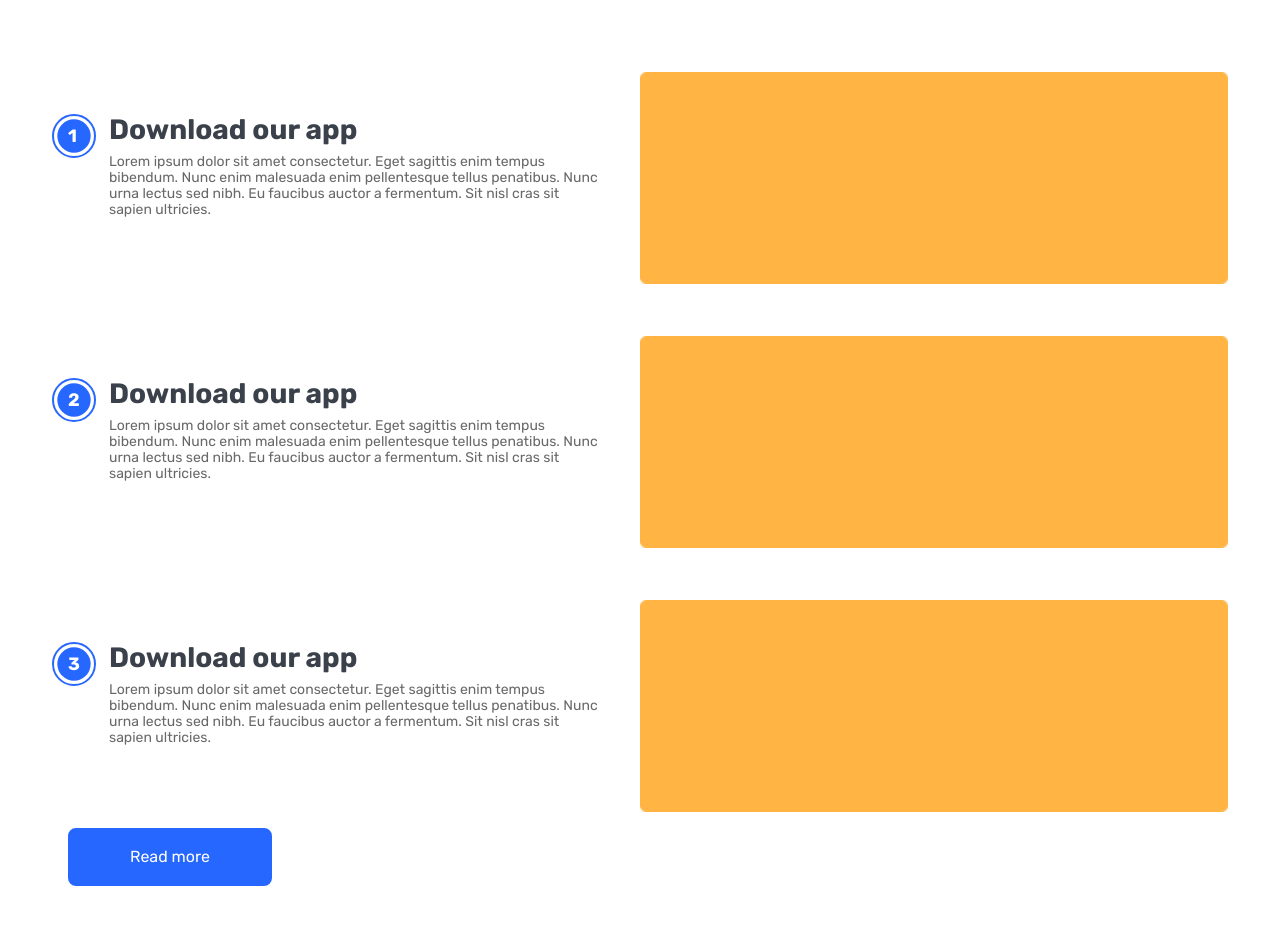
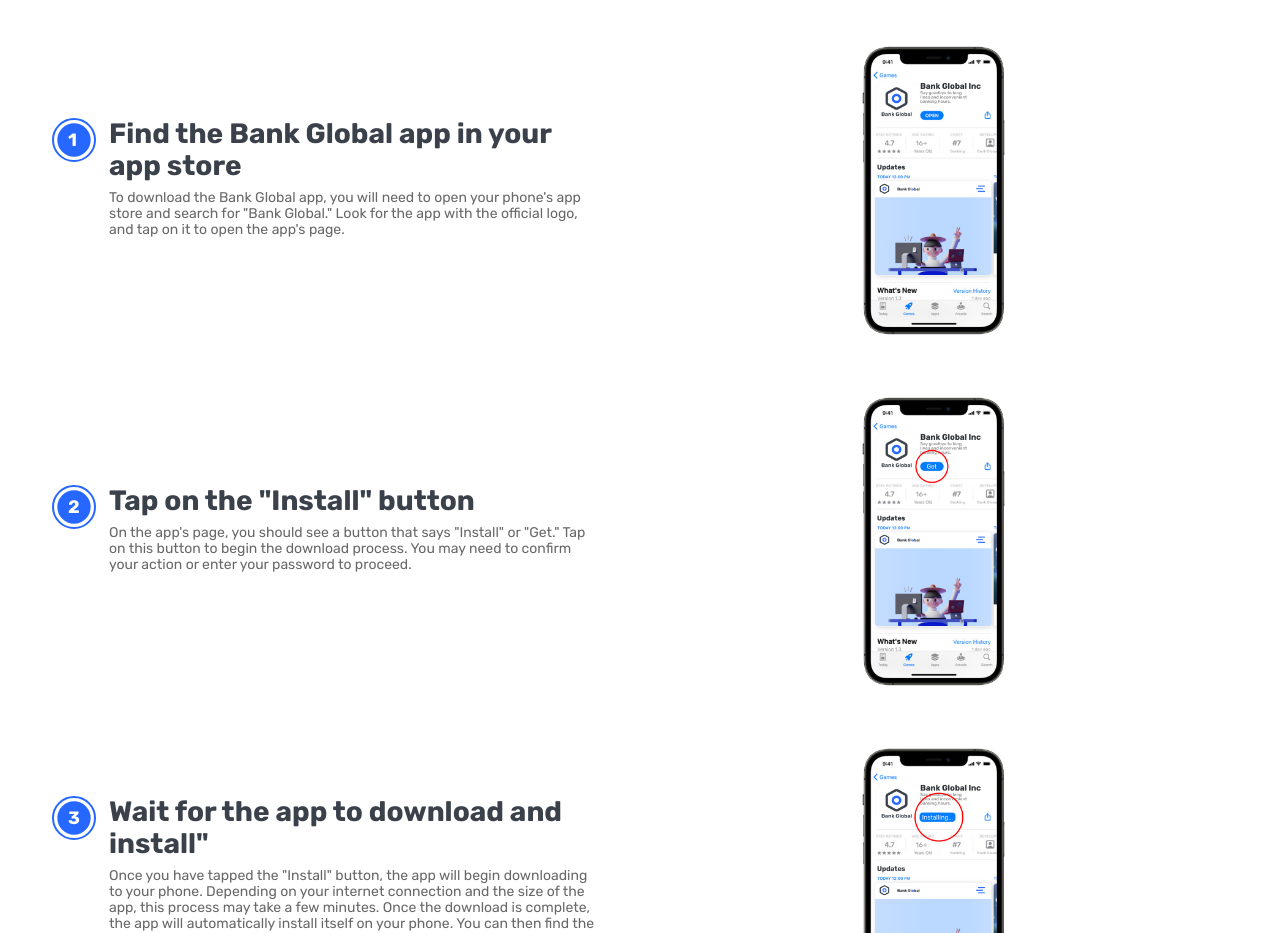
Before and after one commit to brandalx/BANKGLOBAL, a plain HTML site: page self-employed.html in a window 1280 px wide. Shown: the part 1867-2800 px from the top of the page. Drawn offline with nearby package versions, Linux system fonts and the light colour scheme; files whose address does not match are found by name.

Commit message:
feat: strip 4 finsihed in self employing

```diff
--- a/self-employed.html
+++ b/self-employed.html
@@ -432,17 +432,17 @@
           </svg>
           </div>
         <div class="col-lg-10 col-sm-12 col-12">
-          <h3 class="h3-2 text-lg-start text-sm-center text-center">Download our app</h3>
+          <h3 class="h3-2 text-lg-start text-sm-center text-center">Find the Bank Global app in your app store</h3>
           <p
           class="p_small mb-4 text-lg-start text-sm-center text-center"
           style="color: var(--paragraphSecondary)"
-        >Lorem ipsum dolor sit amet consectetur. Eget sagittis enim tempus bibendum. Nunc enim malesuada enim pellentesque tellus penatibus. Nunc urna lectus sed nibh. Eu faucibus auctor a fermentum. Sit nisl cras sit sapien ultricies. </p>
+        >To download the Bank Global app, you will need to open your phone's app store and search for "Bank Global." Look for the app with the official logo, and tap on it to open the app's page. </p>
         </div>
       </div>
       </div>
       <div class="col-lg-6 col-sm-12 col-12">
         <div class="box-strip-4-self-right ">
-          <img src="./img/Rectangle 68.png" class="w-100" alt="">
+          <img src="./img/Frame-15-(1).png" class="w-100" alt="">
         </div>
       </div>
     </div>
@@ -457,17 +457,17 @@
 
           </div>
         <div class="col-lg-10 col-sm-12 col-12">
-          <h3 class="h3-2 text-lg-start text-sm-center text-center">Download our app</h3>
+          <h3 class="h3-2 text-lg-start text-sm-center text-center">Tap on the "Install" button</h3>
           <p
           class="p_small mb-4 text-lg-start text-sm-center text-center"
           style="color: var(--paragraphSecondary)"
-        >Lorem ipsum dolor sit amet consectetur. Eget sagittis enim tempus bibendum. Nunc enim malesuada enim pellentesque tellus penatibus. Nunc urna lectus sed nibh. Eu faucibus auctor a fermentum. Sit nisl cras sit sapien ultricies. </p>
+        >On the app's page, you should see a button that says "Install" or "Get." Tap on this button to begin the download process. You may need to confirm your action or enter your password to proceed. </p>
         </div>
       </div>
       </div>
       <div class="col-lg-6 col-sm-12 col-12">
         <div class="box-strip-4-self-right ">
-          <img src="./img/Rectangle 68.png" class="w-100" alt="">
+          <img src="./img/GET.png" class="w-100" alt="">
         </div>
       </div>
     </div>
@@ -482,27 +482,27 @@
 
           </div>
         <div class="col-lg-10 col-sm-12 col-12">
-          <h3 class="h3-2 text-lg-start text-sm-center text-center">Download our app</h3>
+          <h3 class="h3-2 text-lg-start text-sm-center text-center">Wait for the app to download and install"</h3>
           <p
           class="p_small mb-4 text-lg-start text-sm-center text-center"
           style="color: var(--paragraphSecondary)"
-        >Lorem ipsum dolor sit amet consectetur. Eget sagittis enim tempus bibendum. Nunc enim malesuada enim pellentesque tellus penatibus. Nunc urna lectus sed nibh. Eu faucibus auctor a fermentum. Sit nisl cras sit sapien ultricies. </p>
+        >Once you have tapped the "Install" button, the app will begin downloading to your phone. Depending on your internet connection and the size of the app, this process may take a few minutes. Once the download is complete, the app will automatically install itself on your phone. You can then find the app icon on your home screen or in your app drawer and tap on it to open and use the app.</p>
         </div>
       </div>
       </div>
       <div class="col-lg-6 col-sm-12 col-12">
         <div class="box-strip-4-self-right ">
-          <img src="./img/Rectangle 68.png" class="w-100" alt="">
+          <img src="./img/install.png" class="w-100" alt="">
         </div>
       </div>
     </div>
-    <div class="col-12">
+    <div class="col-12 text-lg-start text-sm-center text-center mt-4">
       <button
               data-aos="fade-up"
               data-aos-duration="1200"
-              class="mb-sm-3 mb-lg-0 mb-3 ms-3"
+              class="mb-sm-3 mb-lg-0 mb-3 ms-3  "
             >
-              Read more
+              Get app
             </button>
     </div>
     </div>
```
Also changed, not shown: img/Frame 15 (1).png (added), img/Frame 15.png (added), img/Frame-15-(1).png (added), img/GET.png (added), img/install.png (added).
